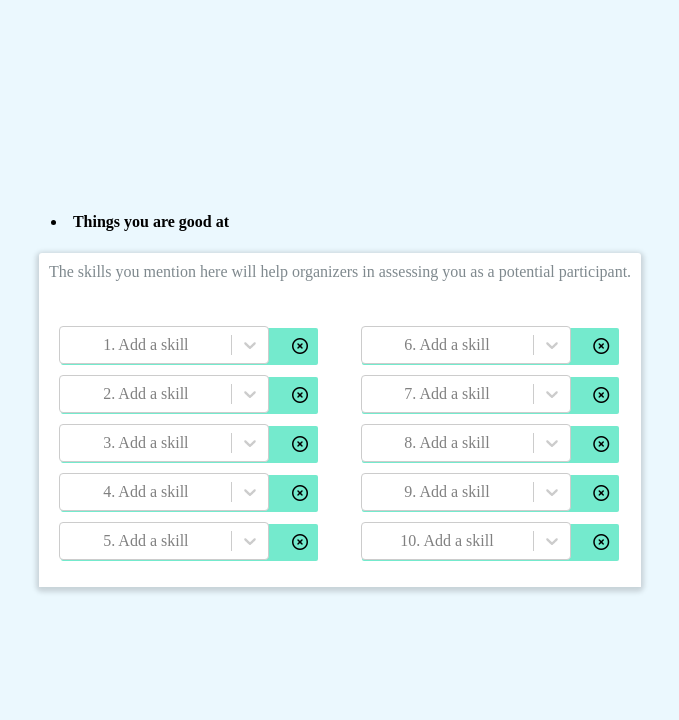
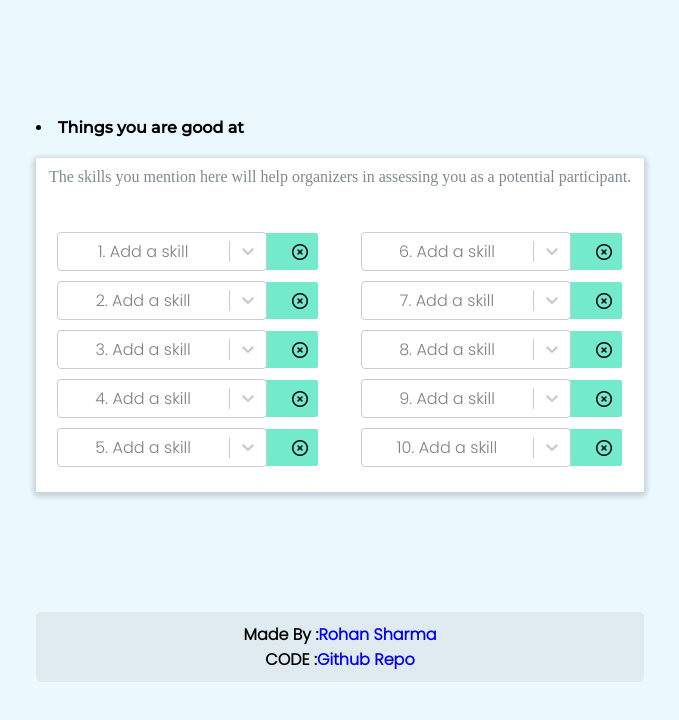
Before and after one commit to ron2111/fold-list-task, a React (Create React App) app in the folder react-drag-drop-without-library/: page / in a window 1280 px wide. Shown: the top 720 px of the page, without its empty margins (300-979 px from the left). Built offline with nearby package versions, Linux system fonts and the light colour scheme; no server answers.

Commit message:
comments + styling

```diff
--- a/react-drag-drop-without-library/public/index.html
+++ b/react-drag-drop-without-library/public/index.html
@@ -31,8 +31,14 @@
       crossorigin="anonymous"
       referrerpolicy="no-referrer"
     />
+    <link rel="preconnect" href="https://fonts.googleapis.com" />
+    <link rel="preconnect" href="https://fonts.gstatic.com" crossorigin />
+    <link
+      href="https://fonts.googleapis.com/css2?family=Montserrat:wght@500&family=Poppins:wght@300&display=swap"
+      rel="stylesheet"
+    />
 
-		<title>React App</title>
+    <title>Fold Task Submission</title>
   </head>
   <body>
     <noscript>You need to enable JavaScript to run this app.</noscript>
--- a/react-drag-drop-without-library/src/App.css
+++ b/react-drag-drop-without-library/src/App.css
@@ -1,5 +1,6 @@
 body {
   background-color: #ebf8fe;
+  overflow: hidden;
 }
 .app {
   text-align: center;
@@ -73,6 +74,7 @@ ul {
 }
 .main-Container h4 li {
   margin-right: 400px;
+  font-family: "Montserrat", sans-serif;
 }
 .left-column li,
 .right-column li {
@@ -83,7 +85,7 @@ ul {
   /* border: 1px solid #4caf50; */
   margin: 12px;
   padding: 10px;
-
+  font-family: "Poppins", sans-serif;
   border-radius: 2px;
 }
 
@@ -131,3 +133,15 @@ input:focus {
   border: none;
   margin: -11.5px;
 }
+
+.footer {
+  margin-top: 120px;
+  border-radius: 5px;
+  padding: 10px;
+  font-weight: 600;
+  font-family: "Poppins", sans-serif;
+}
+
+.cp-link {
+  text-decoration: none;
+}
--- a/react-drag-drop-without-library/src/pages/ListSort.tsx
+++ b/react-drag-drop-without-library/src/pages/ListSort.tsx
@@ -7,6 +7,7 @@ type ListItem = string;
 function App() {
   const initialItem = "Add a skill";
 
+  /* ----------------------------Local Storage Data Retrieval--------------------- */
   const [leftList, setLeftList] = useState<Array<ListItem>>(() => {
     const storedLeftList = localStorage.getItem("leftList");
     return storedLeftList
@@ -14,6 +15,7 @@ function App() {
       : Array(5).fill(initialItem);
   });
 
+  /* ----------------------------Local Storage Data Retrieval--------------------- */
   const [rightList, setRightList] = useState<Array<ListItem>>(() => {
     const storedRightList = localStorage.getItem("rightList");
     return storedRightList
@@ -46,6 +48,7 @@ function App() {
   const [selectedValue, setSelectedValue] = useState<any | null>(null); // Track selected value
   const [menuIsOpen, setMenuIsOpen] = useState<boolean>(true); // Control dropdown menu visibility
 
+  /* ----------------------------API DATA FETCH--------------------- */
   useEffect(() => {
     axios
       .get(
@@ -63,6 +66,9 @@ function App() {
       });
   }, []);
 
+  {
+    /* ----------------------------LOCAL STORAGE HANDLING--------------------- */
+  }
   useEffect(() => {
     localStorage.setItem("leftList", JSON.stringify(leftList));
     localStorage.setItem("rightList", JSON.stringify(rightList));
@@ -86,6 +92,9 @@ function App() {
     setList(updatedList);
   };
 
+  {
+    /* ----------------------------Input Focus Lost--------------------- */
+  }
   const handleBlur = (
     list: Array<ListItem>,
     setList: (list: Array<ListItem>) => void,
@@ -104,6 +113,9 @@ function App() {
     }
   };
 
+  {
+    /* ----------------------------CLEAR BTN--------------------- */
+  }
   const handleClearClick = (
     list: Array<ListItem>,
     setList: (list: Array<ListItem>) => void,
@@ -117,6 +129,9 @@ function App() {
   const dragItem = React.useRef<any>(null);
   const dragOverItem = React.useRef<any>(null);
 
+  {
+    /* ----------------------------MAIN DRAG FUNCTION--------------------- */
+  }
   const handleSort = (
     list: Array<ListItem>,
     setList: (list: Array<ListItem>) => void,
@@ -134,23 +149,29 @@ function App() {
   const [data, setData] = useState<any[]>([]);
   const [filterData, setFilterData] = useState<any[]>([]);
 
-  useEffect(() => {
-    fetch(
-      "https://api.stackexchange.com/2.3/tags?order=desc&sort=popular&site=stackoverflow"
-    )
-      .then((res) => res.json())
-      .then((fetchedData) => {
-        setData(fetchedData.items);
-        setFilterData(fetchedData.items);
-      })
-      .catch((err) => console.log(err));
-  }, []);
+  {
+    /* ----------------------------API DATA FETCH--------------------- */
+  }
+  // useEffect(() => {
+  //   fetch(
+  //     "https://api.stackexchange.com/2.3/tags?order=desc&sort=popular&site=stackoverflow"
+  //   )
+  //     .then((res) => res.json())
+  //     .then((fetchedData) => {
+  //       setData(fetchedData.items);
+  //       setFilterData(fetchedData.items);
+  //     })
+  //     .catch((err) => console.log(err));
+  // }, []);
 
-  const handleFilter = (value: string) => {
-    const res = filterData.filter((f) => f.name.toLowerCase().includes(value));
-    setData(res);
-  };
+  // const handleFilter = (value: string) => {
+  //   const res = filterData.filter((f) => f.name.toLowerCase().includes(value));
+  //   setData(res);
+  // };
 
+  {
+    /* ----------------------------LEFT LIST DROPDOWN HANDLING--------------------- */
+  }
   const handleLeftOptionChange = (
     index: number,
     selectedOption: any | null
@@ -172,7 +193,9 @@ function App() {
       setSelectedValue(selectedOption);
     }
   };
-
+  {
+    /* ----------------------------RIGHT LIST DROPDOWN HANDLING--------------------- */
+  }
   const handleRightOptionChange = (
     index: number,
     selectedOption: any | null
@@ -182,16 +205,15 @@ function App() {
     setRightSelectedOptions(updatedOptions);
 
     // Hide the dropdown box after selection
-    // Hide the dropdown box after selection
     setMenuIsOpen(false);
 
-    // Pass the selected value to the previous input
+    // PassING the selected value to the previous input
     if (selectedOption) {
       const updatedList = [...rightList];
       updatedList[index] = selectedOption.label;
       setRightList(updatedList);
 
-      // Track the selected value
+      // Tracking the selected value
       setSelectedValue(selectedOption);
     }
   };
@@ -206,7 +228,9 @@ function App() {
           The skills you mention here will help organizers in assessing you as a
           potential participant.
         </h4>
+
         <div className="columns">
+          {/* ----------------------------LEFT LIST--------------------- */}
           <div className="left-column">
             <ul>
               {leftList.map((item, index) => (
@@ -243,6 +267,8 @@ function App() {
               ))}
             </ul>
           </div>
+
+          {/* ----------------------------RIGHT LIST--------------------- */}
           <div className="right-column">
             <ul>
               {rightList.map((item, index) => (
@@ -281,6 +307,25 @@ function App() {
           </div>
         </div>
       </div>
+      {/* --------------FOOTER-------- */}
+      <div
+        className="footer"
+        style={{ backgroundColor: "rgba(0, 0, 0, 0.05)" }}
+      >
+        Made By :
+        <a className="cp-link" target="_blank" href="https://rohan21.tech/">
+          Rohan Sharma
+        </a>
+        <br />
+        CODE :
+        <a
+          className="cp-link"
+          target="_blank"
+          href="https://github.com/ron2111/fold-list-task/tree/main/react-drag-drop-without-library"
+        >
+          Github Repo
+        </a>
+      </div>
     </div>
   );
 }
--- a/react-drag-drop-without-library/src/pages/Skills.tsx
+++ b/react-drag-drop-without-library/src/pages/Skills.tsx
@@ -1,3 +1,5 @@
+// TEST / ALTERNATE DRAGGABLE MULTI-COLUMN LIST
+
 import React, { useEffect, useState } from "react";
 import Select from "react-select";
 
```
Lines whose indentation alone changed are shown as unchanged.
